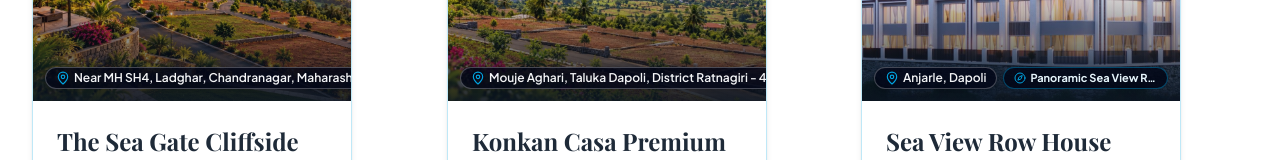
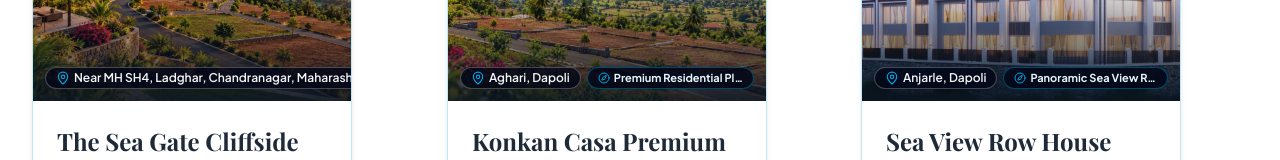
Before and after one commit to neuronexuspvtltd/kokan-nirvana-, a React (Vite) app: page / in a window 1280 px wide. Shown: the part 3669-3829 px from the top of the page. Built offline with nearby package versions, Linux system fonts and the light colour scheme; no server answers; a web font is replaced by a local one.

Commit message:
Update Konkan Casa location to Aghari, Dapoli

```diff
--- a/src/data/websiteData.js
+++ b/src/data/websiteData.js
@@ -202,7 +202,7 @@ export const PROPERTIES_DATA = [
   {
     id: "kokan-casa",
     title: "Konkan Casa Premium Residential Plots",
-    location: "Mouje Aghari, Taluka Dapoli, District Ratnagiri - 415712",
+    location: "Aghari, Dapoli",
     type: "Premium Residential Plotting Layout",
     category: "Sea View Plot",
     plotArea: "1,800 - 3,500 sq.ft.",
```
Also changed, not shown: 2 other files (tests, documents, lock files or other folders).
